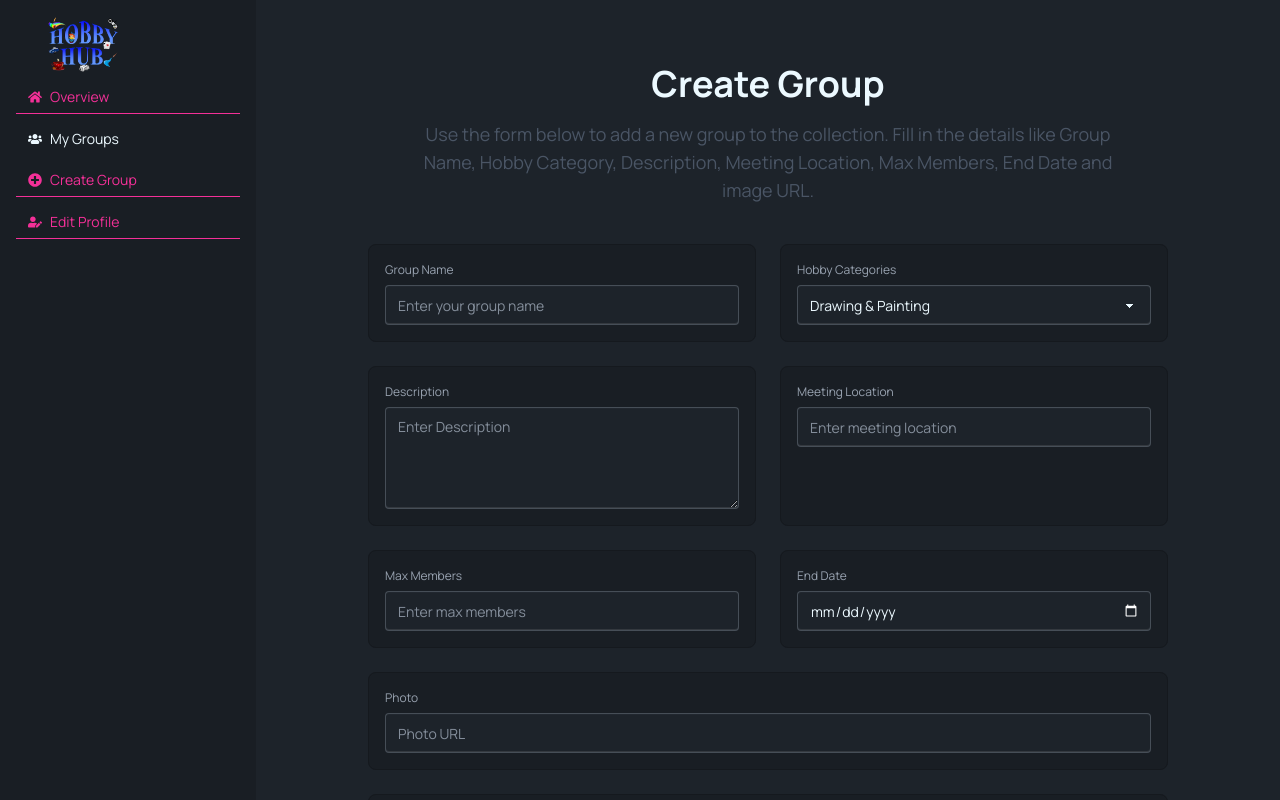
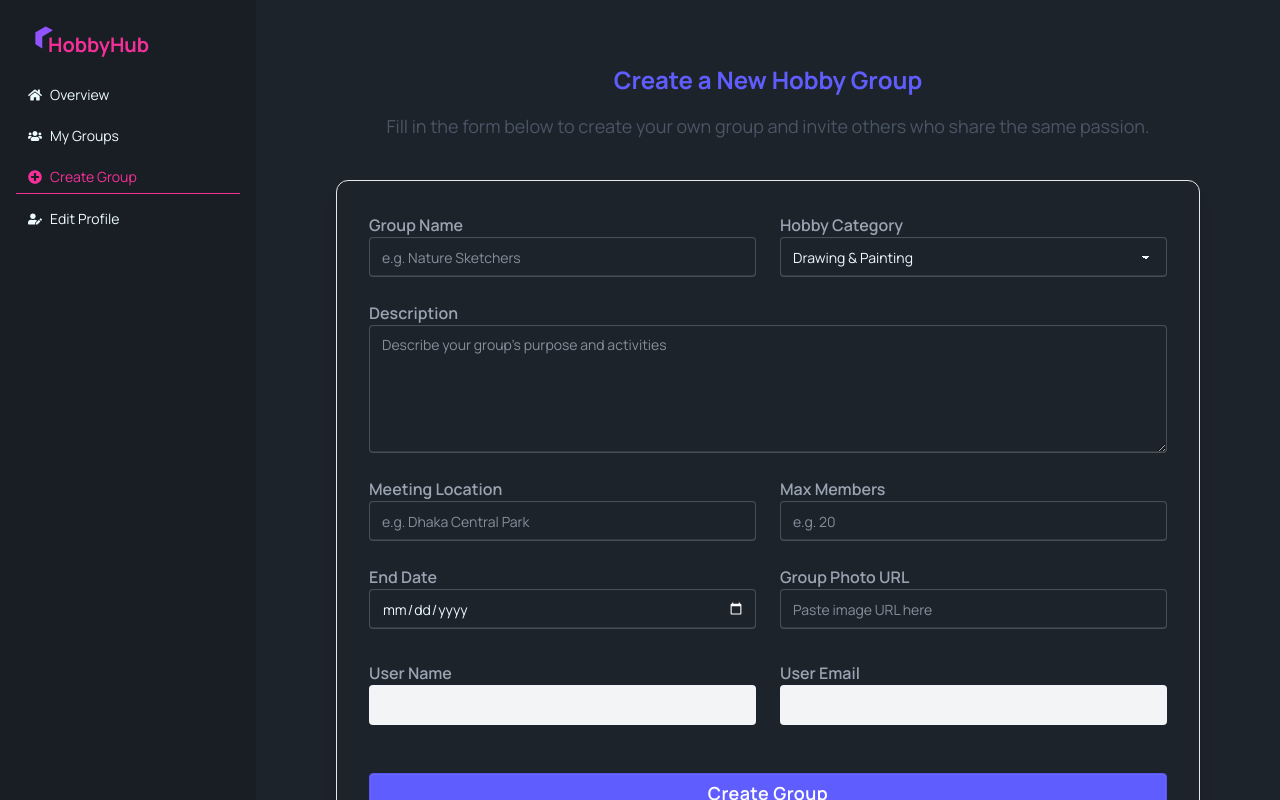
Before and after one commit to ismail-dev-code/hobby-hub-client-code, a React (Vite) app: page /dashboard/new-group in a window 1280 px wide. Shown: the top 800 px of the page. Built offline with nearby package versions, Linux system fonts and the light colour scheme; no server answers.

Commit message:
feat: logo + slider

```diff
--- a/src/components/allGroup/AddGroup.jsx
+++ b/src/components/allGroup/AddGroup.jsx
@@ -1,8 +1,12 @@
-import { useContext } from "react";
+import { useContext, useEffect } from "react";
 import Swal from "sweetalert2";
 import { AuthContext } from "../../provider/AuthProvider";
 import { Helmet } from "react-helmet-async";
+
 const AddGroup = () => {
+   useEffect(() => {
+    window.scrollTo({ top: 0, behavior: "smooth" });
+  }, []);
   const { user } = useContext(AuthContext);
 
   const handleAddGroup = (e) => {
@@ -24,7 +28,7 @@ const AddGroup = () => {
           Swal.fire({
             title: "Group Created Successfully.",
             icon: "success",
-            draggable: true,
+            confirmButtonColor: "#7c3aed",
           });
           form.reset();
         }
@@ -34,35 +38,39 @@ const AddGroup = () => {
   return (
     <>
       <Helmet>
-        <title>HobbyHub | Create Group</title>
+        <title>Create Group | HobbyHub</title>
       </Helmet>
-      <div className="px-4 sm:px-6 md:px-12 lg:px-24 py-12">
-        <div className="text-center px-2 sm:px-4 md:px-8 lg:px-12 space-y-4">
-          <h1 className="text-2xl sm:text-5xl md:text-4xl font-bold">
-            Create Group
+
+      <section className="min-h-screen bg-base-100 px-6 md:px-16 py-12">
+        <div className="max-w-4xl mx-auto text-center">
+          <h1 className="text-2xl font-bold text-primary mb-4">
+            Create a New Hobby Group
           </h1>
-          <p className="text-base sm:text-lg text-gray-600 mt-2 sm:mt-4">
-            Use the form below to add a new group to the collection. Fill in the
-            details like Group Name, Hobby Category, Description, Meeting
-            Location, Max Members, End Date and image URL.
+          <p className="text-gray-600 text-base md:text-lg">
+            Fill in the form below to create your own group and invite others who share the same passion.
           </p>
         </div>
 
-        <form onSubmit={handleAddGroup} className="mt-10">
-          <div className="grid grid-cols-1 md:grid-cols-2 gap-6">
-            <fieldset className="fieldset bg-base-200 border-base-300 rounded-box border p-4">
-              <label className="label">Group Name</label>
+        <form
+          onSubmit={handleAddGroup}
+          className=" mt-10 p-8 rounded-xl shadow-lg border border-gray-200 max-w-4xl mx-auto space-y-6"
+        >
+          {/* Group Details */}
+          <div className="grid md:grid-cols-2 gap-6">
+            <div>
+              <label className="label font-semibold">Group Name</label>
               <input
                 required
                 type="text"
                 name="name"
-                className="input w-full"
-                placeholder="Enter your group name"
+                className="input input-bordered w-full"
+                placeholder="e.g. Nature Sketchers"
               />
-            </fieldset>
-            <fieldset className="fieldset bg-base-200 border-base-300 rounded-box border p-4">
-              <label className="label">Hobby Categories</label>
-              <select name="category" className="select w-full">
+            </div>
+
+            <div>
+              <label className="label font-semibold">Hobby Category</label>
+              <select name="category" className="select select-bordered w-full">
                 <option>Drawing & Painting</option>
                 <option>Photography</option>
                 <option>Video Gaming</option>
@@ -70,92 +78,98 @@ const AddGroup = () => {
                 <option>Running</option>
                 <option>Cooking</option>
                 <option>Reading</option>
-                <option>Writing </option>
+                <option>Writing</option>
               </select>
-            </fieldset>
-            <fieldset className="fieldset bg-base-200 border-base-300 rounded-box border p-4">
-              <label className="label">Description</label>
+            </div>
+
+            <div className="md:col-span-2">
+              <label className="label font-semibold">Description</label>
               <textarea
                 required
                 name="description"
-                className="textarea w-full"
-                placeholder="Enter Description"
-                rows={4}
+                className="textarea textarea-bordered w-full h-32"
+                placeholder="Describe your group's purpose and activities"
               ></textarea>
-            </fieldset>
+            </div>
 
-            <fieldset className="fieldset bg-base-200 border-base-300 rounded-box border p-4">
-              <label className="label">Meeting Location</label>
+            <div>
+              <label className="label font-semibold">Meeting Location</label>
               <input
                 required
                 type="text"
                 name="location"
-                className="input w-full"
-                placeholder="Enter meeting location"
+                className="input input-bordered w-full"
+                placeholder="e.g. Dhaka Central Park"
               />
-            </fieldset>
-            <fieldset className="fieldset bg-base-200 border-base-300 rounded-box border p-4">
-              <label className="label">Max Members</label>
+            </div>
+
+            <div>
+              <label className="label font-semibold">Max Members</label>
               <input
                 required
                 type="number"
                 name="members"
-                className="input w-full"
-                placeholder="Enter max members"
+                className="input input-bordered w-full"
+                placeholder="e.g. 20"
               />
-            </fieldset>
-            <fieldset className="fieldset bg-base-200 border-base-300 rounded-box border p-4">
-              <label className="label">End Date</label>
+            </div>
+
+            <div>
+              <label className="label font-semibold">End Date</label>
               <input
                 required
                 type="date"
                 name="date"
-                className="input w-full"
-                placeholder="Enter start date"
+                className="input input-bordered w-full"
               />
-            </fieldset>
             </div>
 
-          <fieldset className="fieldset my-6 bg-base-200 border-base-300 rounded-box border p-4">
-            <label className="label">Photo</label>
+            <div>
+              <label className="label font-semibold">Group Photo URL</label>
               <input
                 required
                 type="url"
                 name="photo"
-              className="input w-full"
-              placeholder="Photo URL"
+                className="input input-bordered w-full"
+                placeholder="Paste image URL here"
               />
-          </fieldset>
-          <fieldset className="fieldset my-6 bg-base-200 border-base-300 rounded-box border p-4">
-            <label className="label">User Name</label>
+            </div>
+          </div>
+
+          {/* User Info */}
+          <div className="grid md:grid-cols-2 gap-6 pt-2">
+            <div>
+              <label className="label font-semibold">User Name</label>
               <input
                 readOnly
-              defaultValue={user?.displayName}
                 type="text"
                 name="userName"
-              className="input w-full"
-              placeholder="Dynamic user name"
+                defaultValue={user?.displayName}
+                className="input input-bordered w-full bg-gray-100"
               />
-          </fieldset>
-          <fieldset className="fieldset my-6 bg-base-200 border-base-300 rounded-box border p-4">
-            <label className="label">User Email</label>
+            </div>
+            <div>
+              <label className="label font-semibold">User Email</label>
               <input
                 readOnly
-              defaultValue={user?.email}
                 type="email"
                 name="userEmail"
-              className="input w-full"
-              placeholder="Dynamic user email"
+                defaultValue={user?.email}
+                className="input input-bordered w-full bg-gray-100"
               />
-          </fieldset>
+            </div>
+          </div>
 
+          {/* Submit Button */}
+          <div className="pt-6">
             <input
               type="submit"
-            className="btn bg-violet-500 hover:bg-violet-600 text-white w-full mt-4"
               value="Create Group"
+              className="btn btn-primary w-full text-white text-lg font-semibold tracking-wide"
             />
+          </div>
         </form>
-      </div>
+      </section>
     </>
   );
 };
--- a/src/components/home/Slider.jsx
+++ b/src/components/home/Slider.jsx
@@ -59,8 +59,8 @@ const Slider = () => {
               <div className="absolute inset-0 bg-gradient-to-t from-black via-black/30 to-transparent opacity-100 z-10"></div>
 
               {/* Slide Content */}
-              <div className="absolute z-20 bottom-8 md:bottom-25 left-4 sm:left-8 md:left-26 max-w-xl text-white space-y-3">
-                <h2 className="text-2xl sm:text-4xl md:text-5xl font-bold leading-14 drop-shadow-md">
+              <div className="absolute z-20 bottom-6 md:bottom-25 left-8 md:left-26 max-w-xl text-white pr-4 md:space-y-2">
+                <h2 className="text-2xl sm:text-4xl md:text-5xl font-bold drop-shadow-md md:leading-14">
                   {slide.title}
                 </h2>
                 <p className="text-sm sm:text-base md:text-lg leading-snug text-gray-200 drop-shadow">
--- a/src/layouts/DashboardLayout.jsx
+++ b/src/layouts/DashboardLayout.jsx
@@ -9,6 +9,7 @@ import {
 } from "react-icons/fa";
 import Swal from "sweetalert2";
 import { AuthContext } from "../provider/AuthProvider";
+import HobbyHubLogo from "../utilities/HobbyHubLogo";
 
 const DashboardLayout = () => {
   const { user, updateUser } = useContext(AuthContext);
@@ -48,13 +49,15 @@ const DashboardLayout = () => {
       <div className="drawer-side">
         <label htmlFor="my-drawer" className="drawer-overlay"></label>
         <ul className="menu p-4 w-64 min-h-full bg-base-200 space-y-2 text-base-content">
-          <Link to="/">
-            <img className="w-34 h-14 hidden md:block" src={logoHobby} alt="" />
+         <li>
+           <Link to="/">
+           <HobbyHubLogo/>
           </Link>
+         </li>
           <li>
-            <NavLink to="/dashboard" className="flex items-center gap-2">
+            <Link to="/dashboard" className="flex items-center gap-2">
               <FaHome /> Overview
-            </NavLink>
+            </Link>
           </li>
           <li>
             <NavLink
@@ -74,7 +77,7 @@ const DashboardLayout = () => {
           </li>
 
           <li>
-            <NavLink
+            <Link
               onClick={() =>
                 Swal.fire({
                   title: "Edit Profile",
@@ -141,7 +144,7 @@ const DashboardLayout = () => {
               }
             >
               <FaUserEdit /> Edit Profile
-            </NavLink>
+            </Link>
           </li>
         </ul>
       </div>
--- a/src/pages/HelpCenter.jsx
+++ b/src/pages/HelpCenter.jsx
@@ -80,7 +80,7 @@ const HelpCenter = () => {
       >
         <motion.h2
           variants={fadeIn}
-          className="text-3xl font-bold text-primary mb-8 text-center"
+          className="text-2xl font-bold text-primary mb-8 text-center"
         >
           Help Center
         </motion.h2>
@@ -104,7 +104,7 @@ const HelpCenter = () => {
             filteredFaqs.map((faq, idx) => (
               <motion.div
                 key={idx}
-                className="bg-white p-6 rounded-lg shadow-md cursor-pointer"
+                className=" p-6 rounded-lg shadow-md cursor-pointer"
                 variants={fadeIn}
                 custom={0.2 + idx * 0.1}
                 initial={{ opacity: 0, y: 20 }}
--- a/src/pages/Home.jsx
+++ b/src/pages/Home.jsx
@@ -5,10 +5,14 @@ import Total from "../components/home/Total";
 import NewsLetter from "../components/home/NewsLetter";
 import { useLoaderData } from "react-router";
 import { Helmet } from "react-helmet-async";
+import { useEffect } from "react";
 
 const Home = () => {
   const groupData = useLoaderData();
   const sliceData = groupData.slice(0, 8);
+   useEffect(() => {
+    window.scrollTo({ top: 0, behavior: "smooth" });
+  }, []);
 
   return (
     <>
@@ -16,7 +20,7 @@ const Home = () => {
         <title>HobbyHub | Home</title>
       </Helmet>
      <Slider />
-      <div className="md:px-6 px-4">
+      <div className="w-10/12 mx-auto">
         <FeaturedGroups groupData={sliceData} />
       <OurTeam />
       <Total />
--- a/src/pages/MyGroup.jsx
+++ b/src/pages/MyGroup.jsx
@@ -11,6 +11,9 @@ const MyGroup = () => {
   const { user } = useContext(AuthContext);
   const [groups, setGroups] = useState([]);
   const [loading, setLoading] = useState(true);
+   useEffect(() => {
+    window.scrollTo({ top: 0, behavior: "smooth" });
+  }, []);
 
   useEffect(() => {
     const fetchGroups = async () => {
--- a/src/pages/TermsAndConditions.jsx
+++ b/src/pages/TermsAndConditions.jsx
@@ -34,18 +34,18 @@ const TermsAndConditions = () => {
       >
         <motion.h2
           variants={fadeIn}
-          className="text-3xl font-bold text-primary mb-6 text-center"
+          className="text-2xl font-bold text-primary mb-6 text-center"
         >
           Terms & Conditions
         </motion.h2>
 
         <motion.div
-          className="bg-white rounded-lg shadow-md p-6 space-y-5 text-gray-700 leading-relaxed"
+          className=" rounded-lg p-6 space-y-5 text-gray-700 leading-relaxed"
           variants={fadeIn}
           custom={0.2}
         >
           <p>
-            Welcome to <strong>Hobby Hub</strong>. By accessing or using our platform, you agree to the following terms and conditions. Please read them carefully.
+            By accessing or using our platform, you agree to the following terms and conditions. Please read them carefully.
           </p>
 
           <h3 className="text-xl font-semibold text-primary mt-4">1. Acceptance of Terms</h3>
--- /dev/null
+++ b/src/utilities/HobbyHubLogo.jsx
@@ -0,0 +1,18 @@
+import logo from "../../public/hobby-logo.png";
+
+const HobbyHubLogo = () => {
+  return (
+    <div
+      className="flex gap-1 justify-center items-center"
+    >
+      <img
+        className="mb-2.5 -mr-4 w-8 h-8"
+        src={logo}
+        alt="HobbyHub Logo"
+      />
+      <p className="text-xl font-bold pt-1 text-secondary">HobbyHub</p>
+    </div>
+  );
+};
+
+export default HobbyHubLogo;
```
Also changed, not shown: src/components/home/OurTeam.jsx (+14 -1 lines), src/pages/AllGroups.jsx (+6 -3 lines), src/pages/Footer.jsx (+6 -6 lines), src/pages/Navbar.jsx (+4 -4 lines), public/hobby-logo.png, src/assets/hobby-logo.png. Lines whose indentation alone changed are shown as unchanged.
